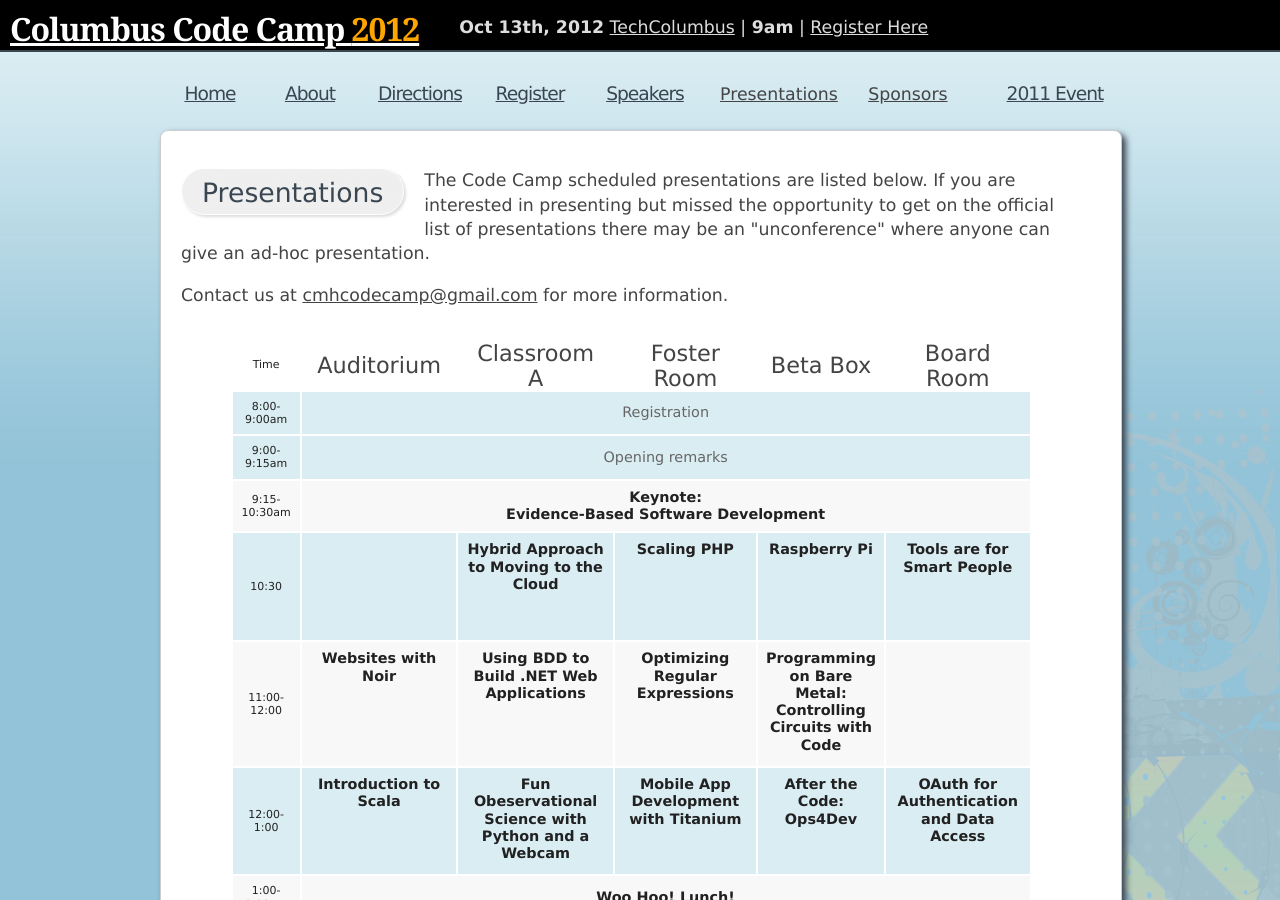
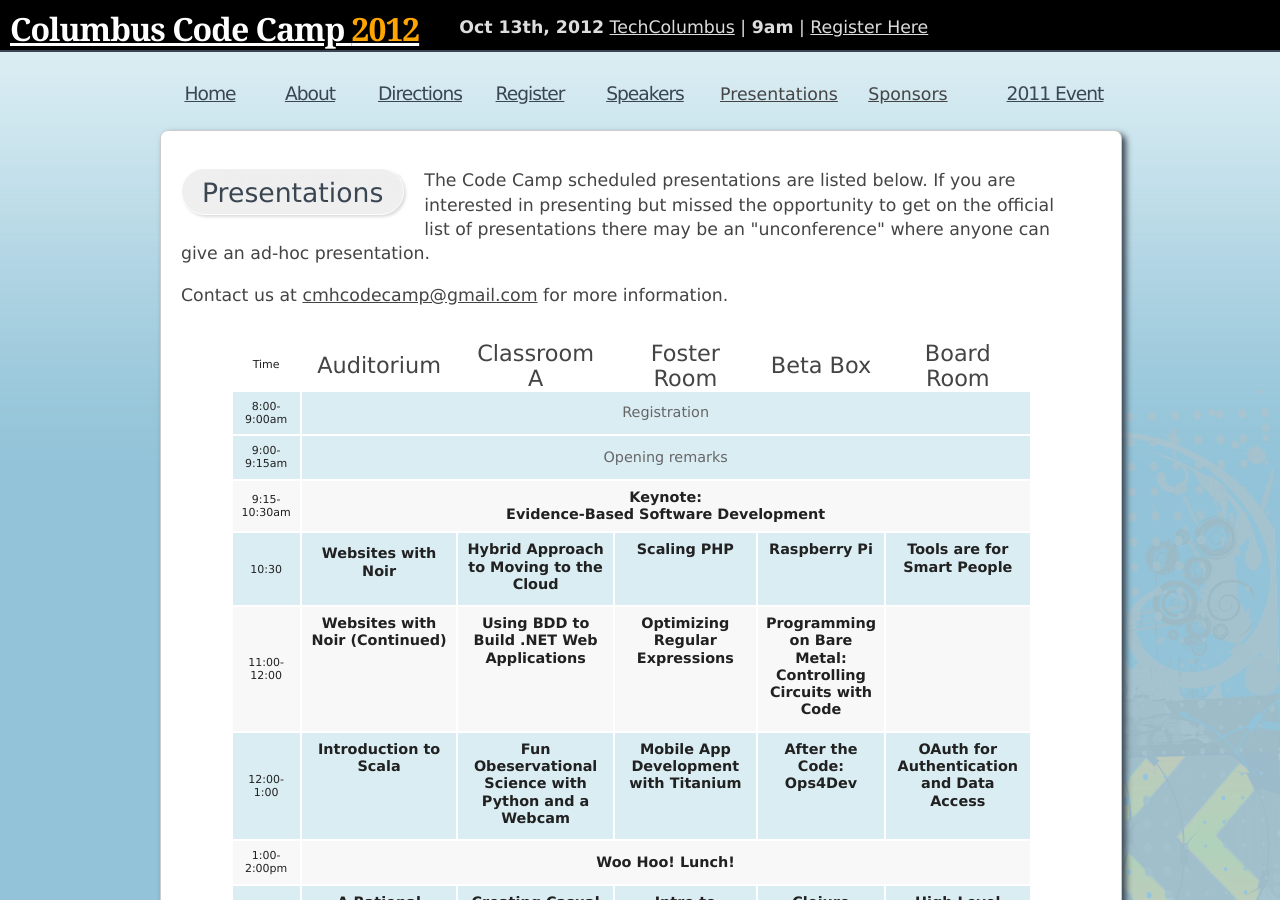
Before and after one commit to cmhcodecamp/cmhcodecamp.github.com, a Jekyll site: the page built from presentations.html, in a window 1280 px wide and 900 px high. Built offline with Jekyll 4.4.1, drawn with Linux system fonts in a browser that asks for light colours; nearby versions of some CDN libraries.

Commit message:
Updated Presentation Schedule.

```diff
--- a/presentations.html
+++ b/presentations.html
@@ -53,12 +53,11 @@ title: Columbus Code Camp
 						</tr>
 						<tr class="odd">
 							<td class="time-col">10:30</td>
-							<td colspan="1" style="width:30%" valign="top"><div style="margin:4px;text-align:left!important;font-size:11px">
-							  <p>&nbsp;</p>
-						  </div></td>
+							<td colspan="1" style="width:30%" valign="top"><div style="margin:4px;text-align:left!important;font-size:11px"></div>
+						  <strong>Websites with Noir</strong></td>
 							<td colspan="1" style="width:30%" valign="top"><strong>Hybrid Approach to Moving to the Cloud</strong>
                               <div style="margin:4px;text-align:left!important;font-size:11px">
-                                <p>&nbsp;</p>
+
 </div></td>
 							<td style="width:30%" valign="top"><strong>Scaling PHP</strong>
                             <div style="margin:4px;text-align:left!important;font-size:11px"></div></td>
@@ -68,8 +67,8 @@ title: Columbus Code Camp
 						<tr class="even">
 							<td class="time-col">11:00-12:00</td>
 							<td colspan="1" valign="top" style="width:30%">
-								<strong>Websites with Noir</strong>
-								<div style="margin:4px;text-align:left!important;font-size:11px"></div>
+								<strong>Websites with Noir
+(Continued)								</strong>							  <div style="margin:4px;text-align:left!important;font-size:11px"></div>
 						  </td>
 							<td colspan="1" valign="top" style="width:30%">
 								<strong>Using BDD to Build .NET Web Applications</strong>
```
Also changed, not shown: 1 other file.
